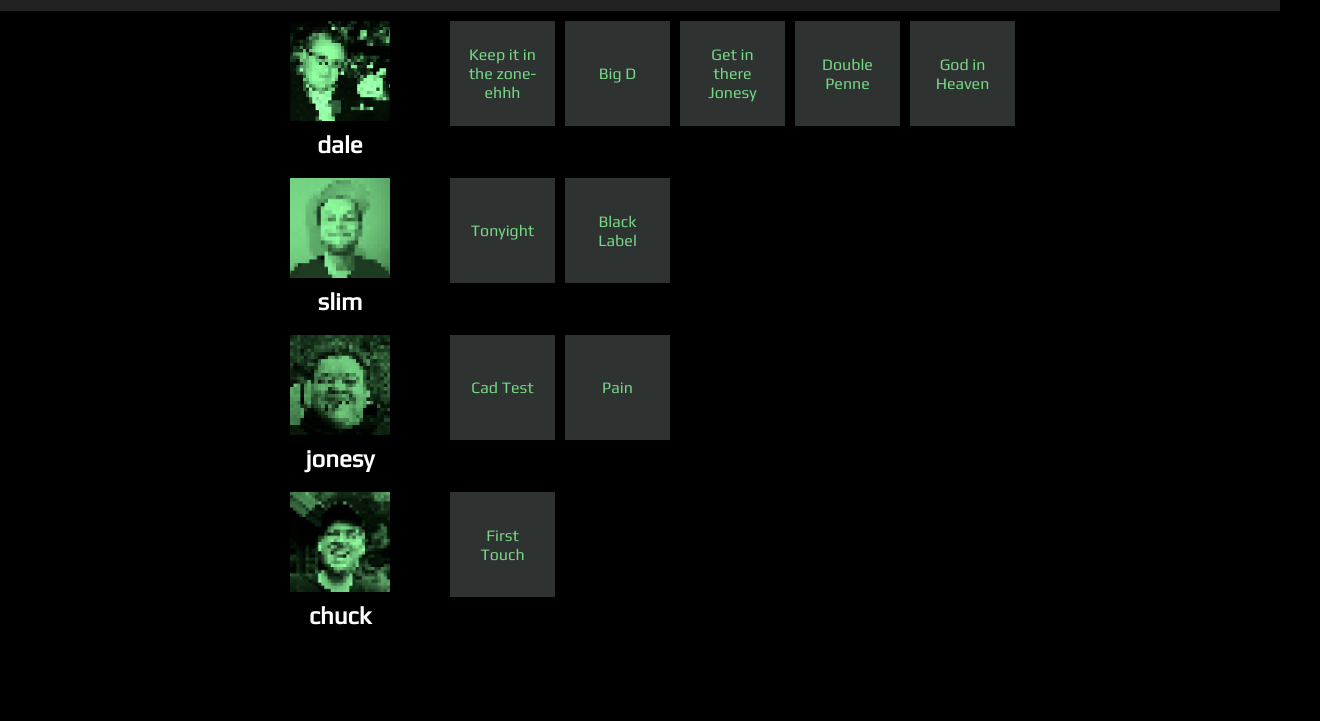
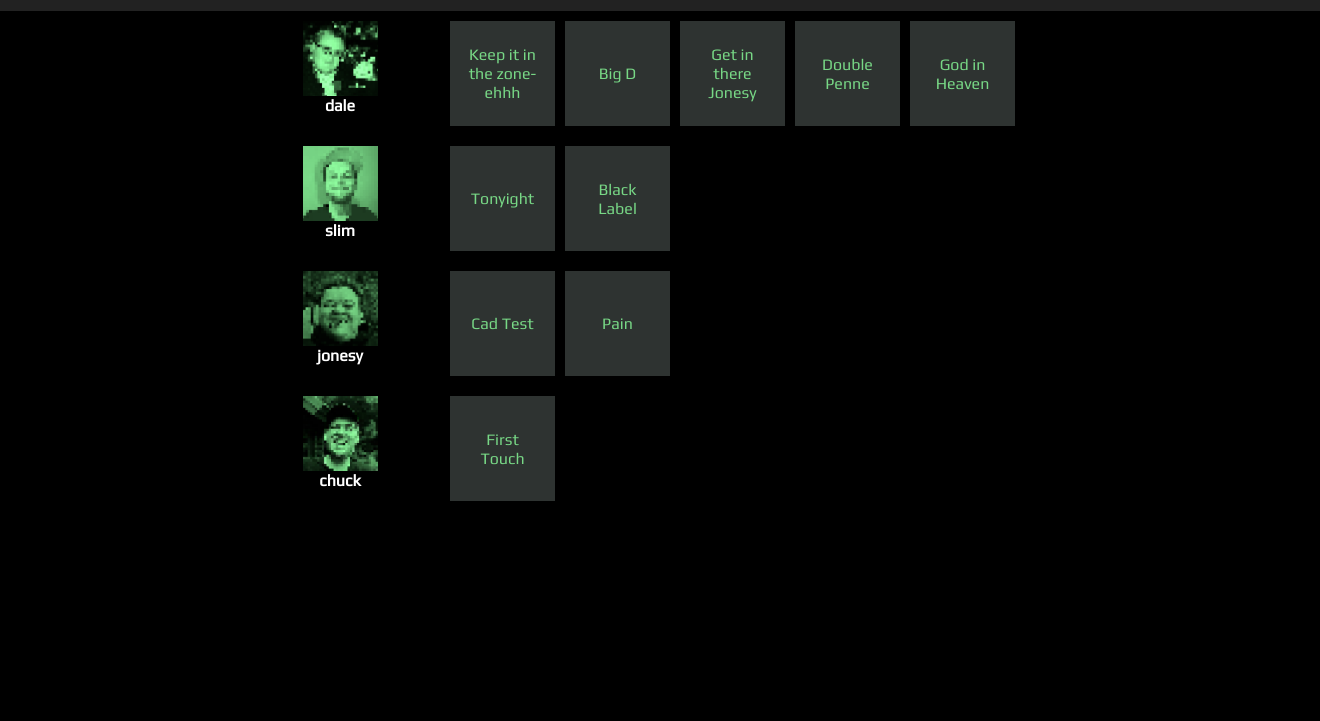
Before and after one commit to stevenrayesky/pk-soundboard, a React app: page / in a window 1280 px wide. Shown: the part 79-800 px from the top of the page, 1320 px wide, since content can reach past the window. Built offline with nearby package versions, Linux system fonts and the light colour scheme.

Commit message:
added mobile styling.

```diff
--- a/src/components/App/App.scss
+++ b/src/components/App/App.scss
@@ -15,6 +15,7 @@
   height: 50px;
   padding: 20px;
   color: $green;
+  width: 100%;
 }
 
 .App-title {
--- a/src/components/Audio/Audio.scss
+++ b/src/components/Audio/Audio.scss
@@ -1,12 +1,22 @@
 .Audio {
   background-color: #2e3331;
-  height: 75px;
-  width: 75px;
-  padding: 15px;
+  height: 50px;
+  width: 50px;
+  padding: 5px;
   display: flex;
   align-items: center;
   justify-content: center;
+  font-size: 10px;
   &:hover {
     cursor: pointer;
   }
 }
+
+@media all and (min-width: 426px) {
+  .Audio {
+    height: 75px;
+    width: 75px;
+    padding: 15px;
+    font-size: 16px;
+  }
+}
--- a/src/components/AudioList/AudioList.scss
+++ b/src/components/AudioList/AudioList.scss
@@ -15,18 +15,49 @@
   padding: 10px;
 
   img {
-    width: 100px;
+    width: 60px;
   }
 
   h2 {
     color: #FFF;
-    margin: 10px 0px 0px;
+    margin: 0px 0px 0px;
+    font-size: 16px;
   }
 }
 
 .bites {
   padding: 10px;
   display: grid;
-  grid-template-columns: repeat(auto-fill, 105px);
-  grid-gap: 10px;
+  grid-template-columns: repeat(auto-fill, 60px);
+  grid-gap: 15px;
 }
+
+@media all and (min-width: 426px) {
+  .AudioList {
+    display: grid;
+    flex-wrap: wrap;
+    grid-template-columns: 1fr 3fr;
+    max-width: 800px;
+    margin: 0 auto;
+  }
+
+  .author {
+    display: flex;
+    flex-direction: column;
+    grid-column: 1;
+    grid-row: 1 / auto;
+    align-items: center;
+    padding: 10px;
+
+    img {
+      width: 75px;
+    }
+  }
+
+  .bites {
+    padding: 10px;
+    display: grid;
+    grid-template-columns: repeat(auto-fill, 105px);
+    grid-gap: 10px;
+  }
+}
```
